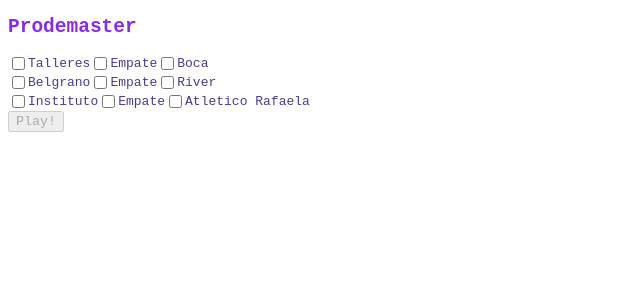
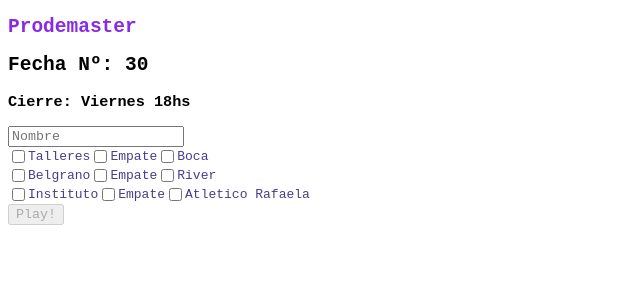
Before and after one commit to xmbarto/prodefarina, a React (Vite) app: page / in a window 1280 px wide. Shown: the top 300 px of the page, without its empty margins (0-640 px from the left). Built offline with nearby package versions, Linux system fonts and the light colour scheme.

Commit message:
add player name input

```diff
--- a/src/App.jsx
+++ b/src/App.jsx
@@ -27,8 +27,16 @@
     },[countSelected, currentGame])
 
     return(
-        <div>
+        <>
+            <section className='pl-header'>
                 <h2 className='main-title'>Prodemaster</h2>
+            </section>
+            <section className='pl-settings'>
+                <h2>Fecha Nº: <span>30</span></h2>
+                <h3>Cierre: <span>Viernes 18hs</span></h3>
+            </section>
+            <section className='pl-game'>
+                <input type="text" placeholder='Nombre'/>
                 {currentGame.map(({id, homeTeam, awayTeam}) => (
                     <GamesTable
                         key={id}
@@ -39,8 +47,11 @@
                         handleReadyToPlay={handleReadyToPlay}
                     />
                 ))}
+            </section>
+            <section className='pl-footer'>
                 <button disabled={!readyToPlay}>Play!</button>
-        </div>
+            </section>
+        </>
     )
 }
 
```
Lines whose indentation alone changed are shown as unchanged.
